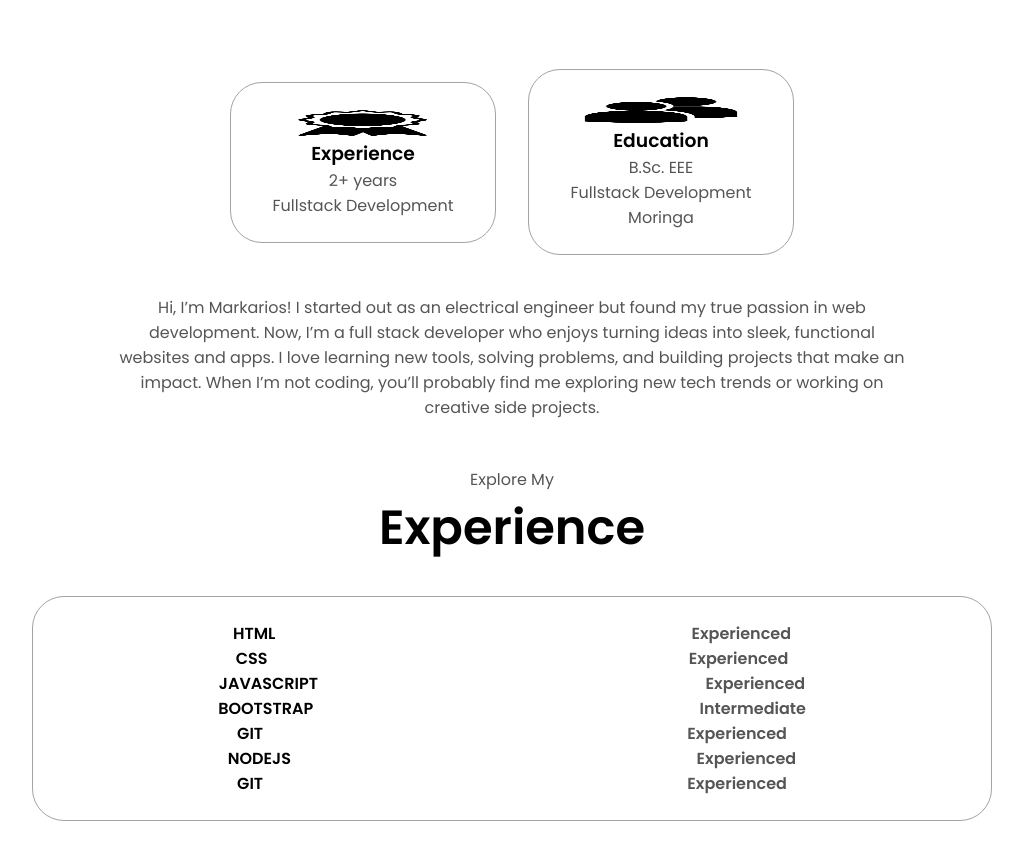
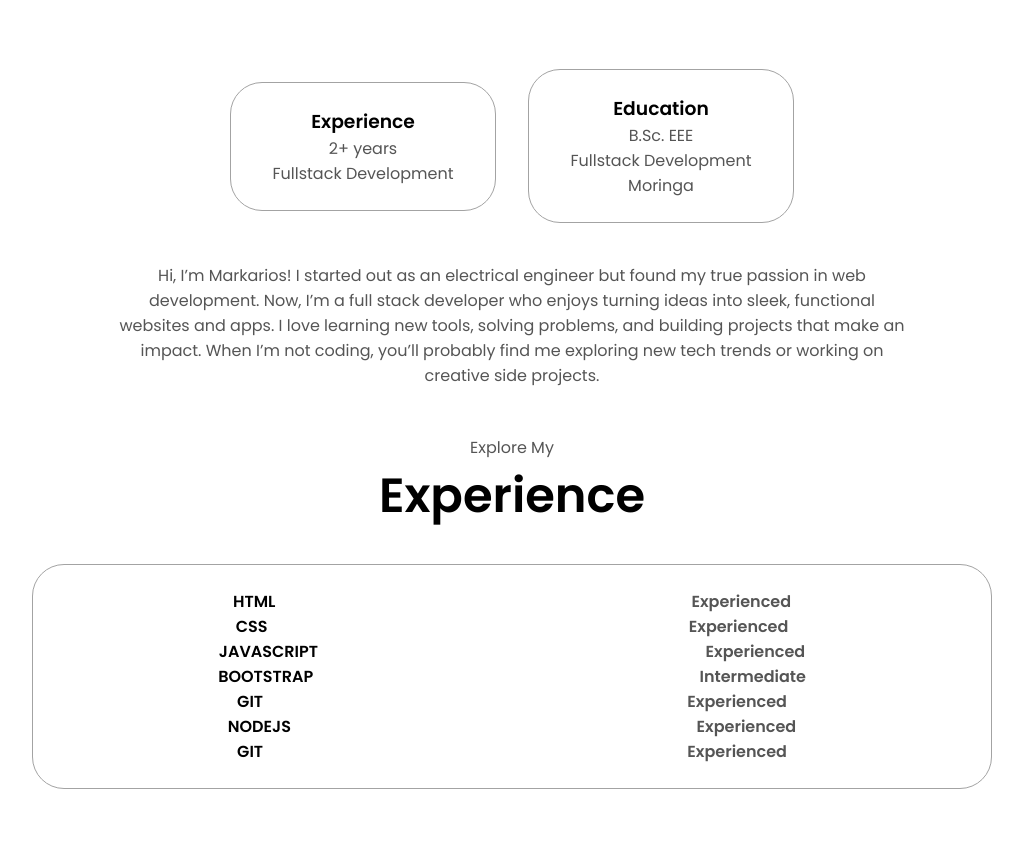
Before and after one commit to omarkarios/my-personal-website, a plain HTML site: page index.html in a window 1280 px wide. Shown: the part 1305-2165 px from the top of the page, without its empty margins (128-1151 px from the left). Drawn offline with Linux system fonts and the light colour scheme.

Commit message:
Removed unneccesary images appearing in the about section.

```diff
--- a/index.html
+++ b/index.html
@@ -57,20 +57,12 @@
         <div class="about-details-container">
           <div class="about-containers">
             <div class="details-container">
-              <img
-                src="./assets/experience.png"
-                alt="Experience icon"
-                class="icon"
-              >
+
               <h3>Experience</h3>
               <p>2+ years <br />Fullstack Development</p>
             </div>
             <div class="details-container">
-              <img
-                src="./assets/education.png"
-                alt="Education icon"
-                class="icon"
-              >
+
               <h3>Education</h3>
               <p>B.Sc. EEE<br />Fullstack Development Moringa</p>
             </div>
```
